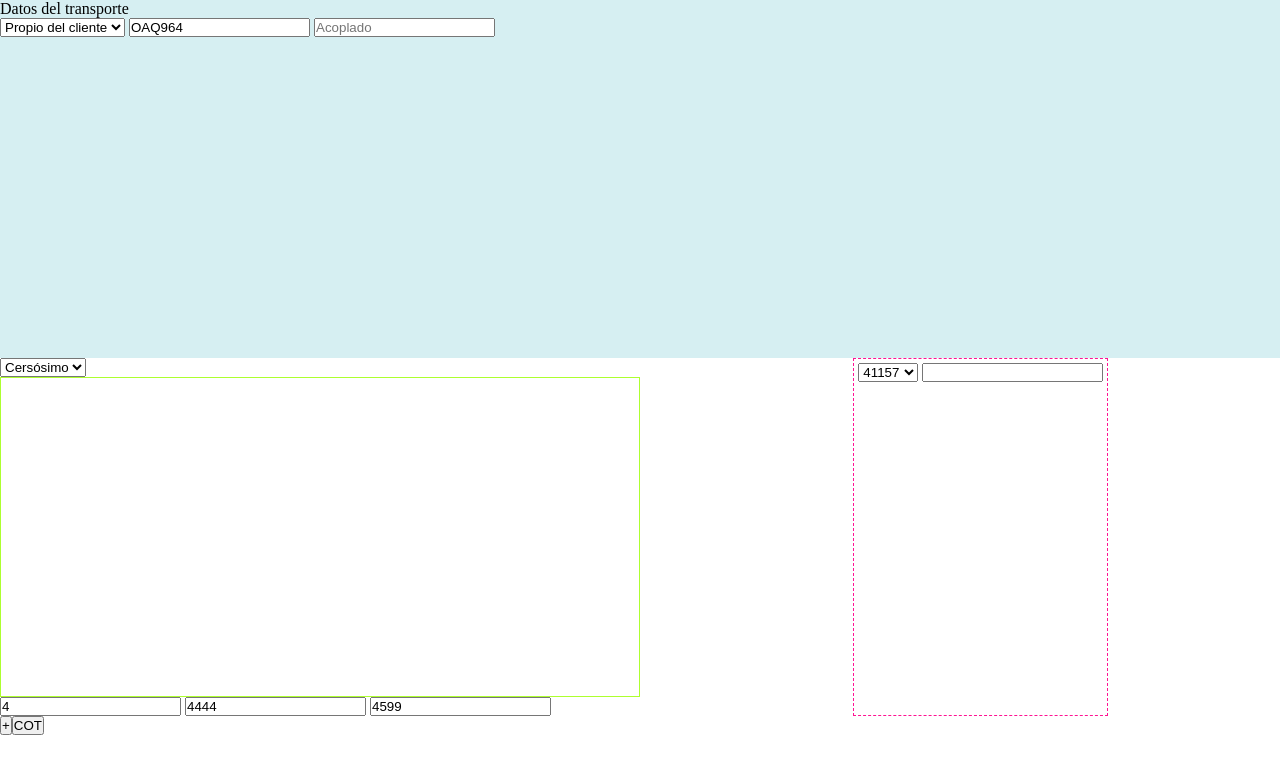
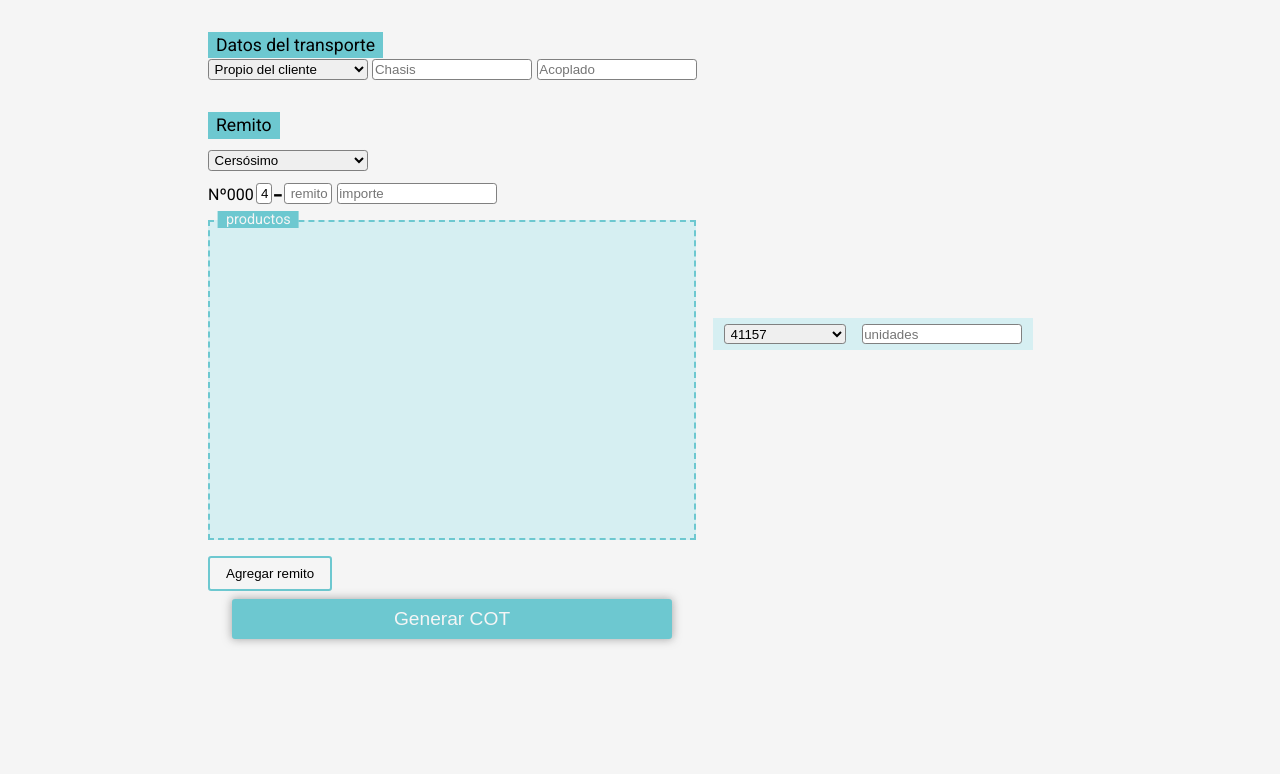
Before and after one commit to MarceloAPuppio/AutomatizacionMastelloneFcs, a website: page public/index.html in a window 1280 px wide. Drawn offline with Linux system fonts and the light colour scheme.

Commit message:
terminando estilos

```diff
--- a/public/css/style.css
+++ b/public/css/style.css
@@ -1,3 +1,6 @@
+
+  @import url('https://fonts.googleapis.com/css2?family=Roboto:ital,wght@0,100;0,300;0,400;0,500;0,700;0,900;1,100;1,300;1,400;1,500;1,700;1,900&display=swap');
+
 *{
     box-sizing: border-box;
     margin: 0;
@@ -9,37 +12,165 @@
     --secondary-color:#d6eff2;
     --accent-color:#6dc8d0
 }
+
+/*Estilos de etiquetas*/
 body{
-    /* background-color: var(--bg-color); */
+    font-family: 'Roboto', sans-serif;
+    font-size: 1.1rem;
+    background-color: var(--primary-color);
+}
+select, input[type="text"],input[type="number"]{
+    width: 10rem;
+    height: 1.3rem;
+    border: 1px grey solid;
+    border-radius: .2rem;
+    padding-left: .1rem;
+}
+select:disabled{
+    color: var(--bg-color) !important;
+    opacity: 1 !important;
+    border-color: var(--bg-color)
+}
+.title{
+    width: fit-content;
+    padding: .2rem .5rem;
+    background: var(--accent-color);
 }
 main{
+    width: 54rem;
+    margin: 0 auto;
     display: grid;
-    grid-template-columns: 2fr 1fr;
-    grid-template-rows: repeat(4, 1fr);
+    column-gap: 1rem;
+    grid-template-columns: auto 1fr;
+    grid-template-rows: 5rem,10rem,5rem;
     grid-template-areas: "transporte transporte"
                          "clientes aside"
                          "botonera botonera"
 
 }
 .transporte{
-    background-color: var(--secondary-color);
+    /* background-color: var(--secondary-color); */
+    padding: 2rem 0;
     grid-area: transporte;
+    /* border: solid salmon 1px; */
 }
 .cliente{
     grid-area: clientes;
+    /* border: solid hotpink 1px; */
+
+}
+#select_cliente{
+    margin: .7rem 0;
 }
 .productos{
+    position: relative;
+    margin: 1rem 0;
+    padding: 1rem .5rem;
     height: 20rem;
-    aspect-ratio: 2/1;
-    border: double greenyellow .5px;
+    width: 30.5rem;
+    background-color: var(--secondary-color);
+    border: dashed var(--accent-color) 2px;
     grid-area: aside;
+}
+.productos::before{
+    position: absolute;
+    content: "productos";
+    font-size: 0.9rem;
+    width: auto;
+    padding: 0 .5rem;
+    top:-.7rem;
+    left: 10%;
+    transform: translateX(-50%);
+    background-color:var(--accent-color);
+    color: var(--primary-color);
 
 }
+
 .productoNuevo{
-    padding: .25rem;
-    border: dashed deeppink .5px;
+    padding: .05rem;
     width:fit-content;
+    align-self: center;
+}
+.producto{
+    background-color: var(--secondary-color);
+    height: 2rem;
+    width: 20rem;
+    padding: .5rem .7rem;
+    display: flex;
+    gap: 1rem;
+    justify-content: center;
+    align-items: center;
+    cursor:grabbing;
+}
+input[name="RemitoPrefijo"]{
+    position: relative;
+    width: 1rem;
+    text-align: center;
+}
+.prefijo{
+    margin: 0 .5rem 0 3rem;
+    display: inline-block;
+    position: relative;
+}
+.prefijo::before{
+    position: absolute;
+    content:"Nº000";
+    font-size: 1rem;
+    top: 0.2rem;
+    left: -3rem;
+    height: auto;
+    width: 1rem;
+}
+.prefijo::after{
+    content:"-";
+    position: absolute;
+    font-size: 2rem;
+    top: -.45rem;
+    right: -1.1rem;
+    width: 1rem;
+}
+input[name="RemitoSufijo"]{
+    position: relative;
+    width: 3rem;
+    text-align: center;
 }
 .botonera{
+    width: 100%;
+display: flex;
+flex-direction: column;
+align-items: flex-start;
+gap: .5rem;
+}
+.btn-agregar{
+    border-radius: .2rem;
+    padding: .5rem 1rem;
+    background-color:var(--primary-color);
+    border: solid var(--accent-color) 2px;
+    transition: transform .1s linear;
+}
+
+#cotGenerator{
+    align-self: center;
+    width: 90%;
 
 }
+.btn-generar{
+    color: var(--primary-color);
+    font-size: 1.2rem;
+    border-radius: .2rem;
+    width: 100%;
+    height: 2.5rem;
+    background-color:var(--accent-color);
+    border: solid var(--accent-color) 2px;
+    box-shadow: 0 0 .5rem .05rem rgba(128, 128, 128, 0.63);
+    transition: all .1s linear;
+
+}
+.btn-generar:hover{
+    box-shadow: 0 0 .5rem .05rem rgba(44, 44, 44, 0.63);
+
+}
+
+.grow:hover{
+    transform: scale(1.1);
+}
--- a/public/index.html
+++ b/public/index.html
@@ -12,33 +12,35 @@
 <header></header>
 <main>
     <form class="transporte" action="#">
-        <p>Datos del transporte</p>
+        <p class="title">Datos del transporte</p>
         <select name="CUIT" id="select_transporte">
             <option value="propio">Propio del cliente</option>
             <option value="venturih">Venturi Heber</option>
             <option value="venturir">Venturi Rubén</option>
             <option value="solidus">Solidus</option>
         </select>
-        <input type="text" name="Chasis" id="" placeholder="Chasis" value="OAQ964">
+        <input type="text" name="Chasis" id="" placeholder="Chasis" value="">
         <input type="text" name="Acoplado" id="" placeholder="Acoplado" value=""">
 
     </form>
     <div class="cliente">
+        <p class="title">Remito</p>
         <select name="" id="select_cliente">
             <option value="cersosimo">Cersósimo</option>
             <option value="simplot">Simplot</option>
             <option value="solidus">Solidus</option>
             <option value="vildoza">Vildoza</option>
         </select>
+        <form class="datos" action="#">
+            <!-- <p class="title">Remito</p> -->
+            <div class="prefijo"><input type="text" name="RemitoPrefijo" id="" placeholder="prefijo" value="4"></div>
+            <input type="text" name="RemitoSufijo" id="" placeholder="remito" value="" >
+            <input type="number" name="Importe" id="" placeholder="importe" value="">
+            <input type="hidden" name="TipoComprobante" value="1">
+        </form>
         <div class="productos" >
 
         </div>
-        <form class="datos" action="#">
-            <input type="text" name="RemitoPrefijo" id="" placeholder="prefijo" value="4">
-            <input type="text" name="RemitoSufijo" id="" placeholder="remito" value="4444" >
-            <input type="number" name="Importe" id="" placeholder="importe" value="4599">
-            <input type="hidden" name="TipoComprobante" value="1">
-        </form>
     </div>
 
     <div class="productoNuevo">
@@ -48,9 +50,12 @@
 
 
     <div class="botonera">
-        <div class="addBtn"></div>
+        <div class="addBtn">
+            <input type="button" value="Agregar remito" id="add" class="btn-agregar grow">
+        </div>
 
-        <form action="" id="cotGenerator"><input type="button" value="+" id="add"><input type="submit" value="COT"></form>
+        <form action="" id="cotGenerator">
+            <input type="submit" value="Generar COT" class="btn-generar"></form>
     </div>
 </main>
 
--- a/public/js/index.js
+++ b/public/js/index.js
@@ -104,9 +104,13 @@ datosTransporte.addEventListener('submit',e=>e.preventDefault())
 
 productos.addEventListener('drop',e=>{
     console.log('DROP')
-    pushArray(Productos,document.querySelector('.dragging').childNodes[1],document.querySelector('.dragging').childNodes[3])
+    let draggingHTML= document.querySelector('.dragging');
+    pushArray(Productos,draggingHTML.childNodes[1],draggingHTML.childNodes[3])
     console.log({...clientes[select_cliente.value],Productos})
-    e.target.appendChild(document.querySelector('.dragging'))
+    draggingHTML.childNodes[1].setAttribute('disabled',"true")
+    draggingHTML.childNodes[3].setAttribute('readonly',"true")
+
+    e.target.appendChild(draggingHTML)
     createHTMLProduct()
 })
 function createHTMLProduct(){
@@ -117,7 +121,7 @@ function createHTMLProduct(){
         productosArray.map(p=>'<option data-multiplicador="'+p.multiplicador+'" value="'+p.nombre+ '">'+p.codigo+'</option>').join("")
     }
     </select>
-    <input type="number" name="" id="">
+    <input type="number" name="" id="" placeholder="unidades">
 </div>
     `)
     let draggable=[...document.querySelectorAll('[draggable="true"]')].at(-1)
```
